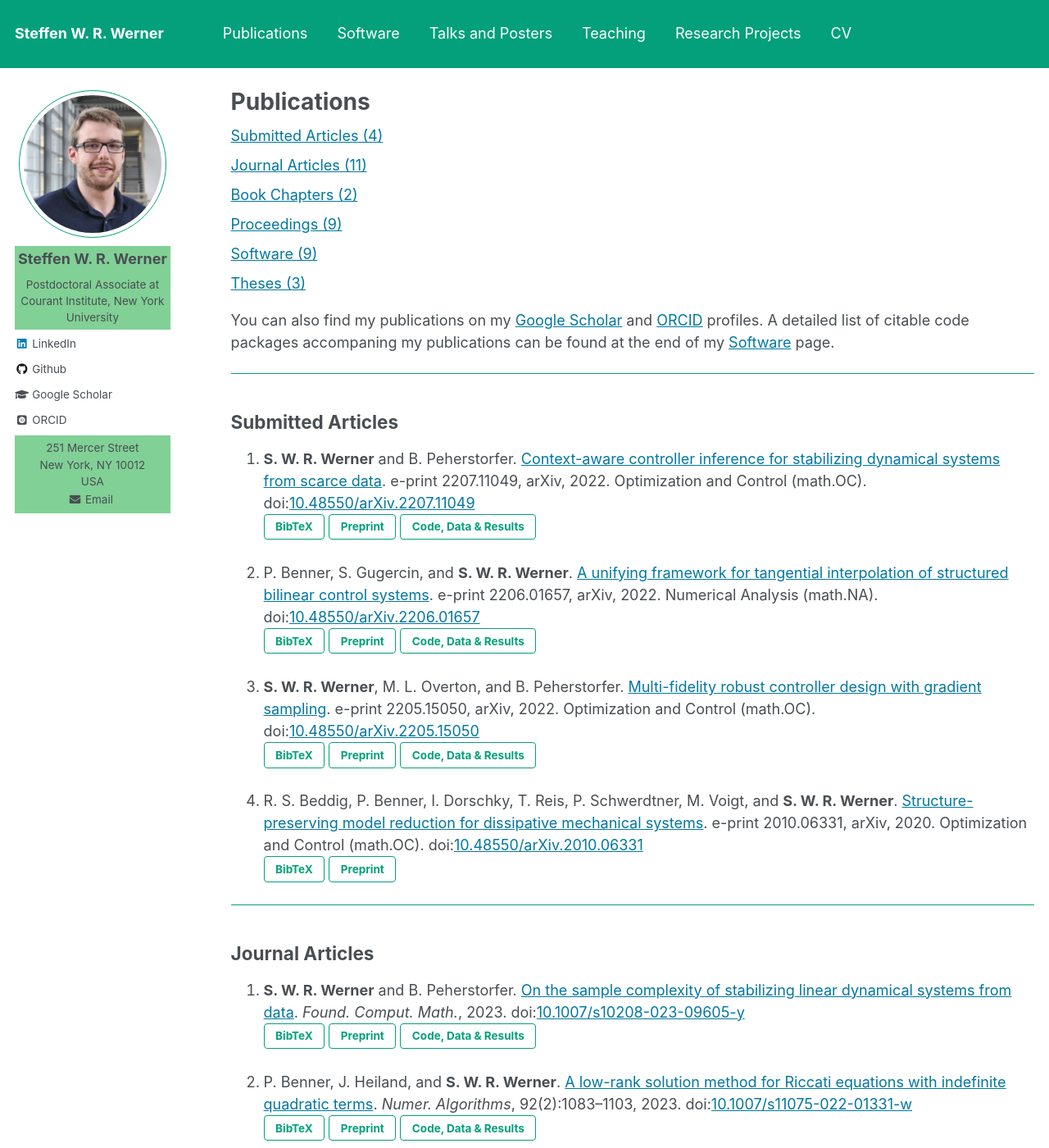
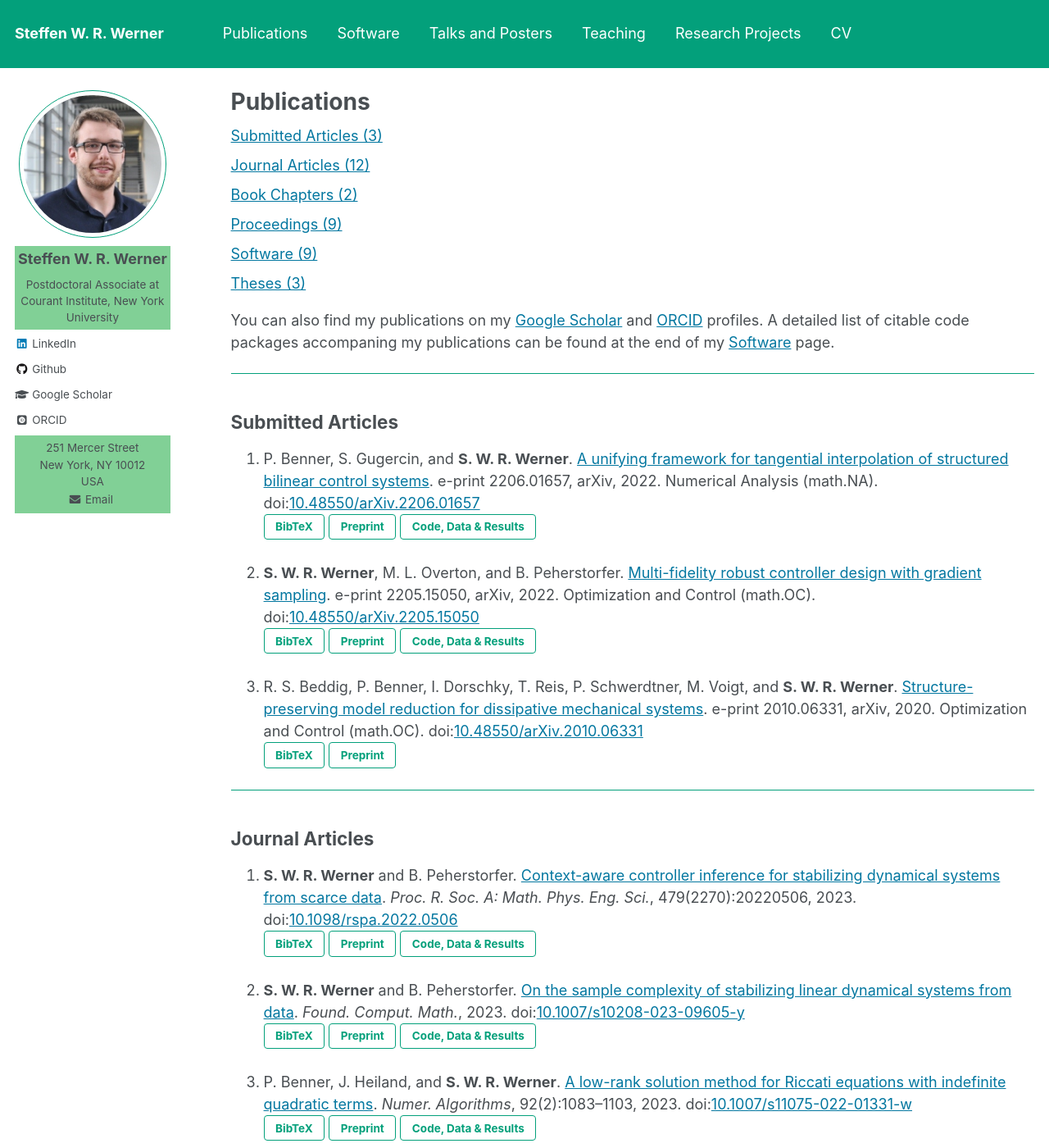
Before and after one commit to ninsteve/ninsteve.github.io, a Jekyll site: the page built from _pages/publications.md, in a window 1280 px wide and 1400 px high. Shown: the whole window at 82% size. Built offline with Jekyll 4.4.1, drawn with Linux system fonts in a browser that asks for light colours; nearby versions of some CDN libraries; some web fonts are replaced; formulas are drawn with MathJax 3.

Commit message:
Added publication and talk.

```diff
--- a/_pages/publications.md
+++ b/_pages/publications.md
@@ -12,10 +12,10 @@ author_profile: true
 {% endif %}
 
 <p style="margin-top:0.5em; margin-bottom:0.5em">
-  <a href="#submitted">Submitted Articles (4)</a>
+  <a href="#submitted">Submitted Articles (3)</a>
 </p>
 <p style="margin-top:0.5em; margin-bottom:0.5em">
-  <a href="#journal">Journal Articles (11)</a>
+  <a href="#journal">Journal Articles (12)</a>
 </p>
 <p style="margin-top:0.5em; margin-bottom:0.5em">
   <a href="#bookchapters">Book Chapters (2)</a>
@@ -47,18 +47,6 @@ found at the end of my
 ---
 
 ## <a name="submitted"></a>Submitted Articles ##
-
-1.  <strong>S. W. R. Werner</strong> and B. Peherstorfer. <a
-    target="blank_"
-    href="https://doi.org/10.48550/arXiv.2207.11049">Context-aware controller
-    inference for stabilizing dynamical systems from scarce data</a>.
-    e-print 2207.11049, arXiv, 2022. Optimization and Control (math.OC).
-    doi:<a target="blank_" href="https://doi.org/10.48550/arXiv.2207.11049">10.48550/arXiv.2207.11049</a><br />
-    <button id="WerP22a-pop" class="btn btn--inverse">BibTeX</button>
-    <a target="blank_" href="https://doi.org/10.48550/arXiv.2207.11049">
-    <button class="btn btn--inverse">Preprint</button></a>
-    <a target="blank_" href="https://doi.org/10.5281/zenodo.7530566">
-    <button class="btn btn--inverse">Code, Data & Results</button></a>
 
 1.  P. Benner, S. Gugercin, and <strong>S. W. R. Werner</strong>. <a
     target="blank_"
@@ -98,6 +86,18 @@ found at the end of my
 ---
 
 ## <a name="journal"></a>Journal Articles ##
+
+1.  <strong>S. W. R. Werner</strong> and B. Peherstorfer. <a
+    target="blank_"
+    href="https://doi.org/10.1098/rspa.2022.0506">Context-aware controller
+    inference for stabilizing dynamical systems from scarce data</a>.
+    <i>Proc. R. Soc. A: Math. Phys. Eng. Sci.</i>, 479(2270):20220506, 2023.
+    doi:<a target="blank_" href="https://doi.org/10.1098/rspa.2022.0506">10.1098/rspa.2022.0506</a><br />
+    <button id="WerP23a-pop" class="btn btn--inverse">BibTeX</button>
+    <a target="blank_" href="https://doi.org/10.48550/arXiv.2207.11049">
+    <button class="btn btn--inverse">Preprint</button></a>
+    <a target="blank_" href="https://doi.org/10.5281/zenodo.7530566">
+    <button class="btn btn--inverse">Code, Data & Results</button></a>
 
 1.  <strong>S. W. R. Werner</strong> and B. Peherstorfer. <a
     target="blank_" href="https://doi.org/10.1007/s10208-023-09605-y">On the
--- a/files/publications/bibtex.html
+++ b/files/publications/bibtex.html
@@ -2,27 +2,6 @@
 <!-- SUBMITTED ARTICLES                                                      -->
 <!--=========================================================================-->
 
-<script>
-  $(function(){
-  $('#WerP22a-pop').magnificPopup({ items: { src: '#WerP22a' },
-  closeBtnInside: true, autoFocusLast: false, fixedContentPos: false,
-  type: 'inline' }); });
-</script>
-<div id="WerP22a" class="bibtex-dialog mfp-hide">
-<pre><code>
-@TECHREPORT{WerP22a,
-  author =       {Werner, S.~W~.R. and Peherstorfer, B.},
-  title =        {Context-aware controller inference for stabilizing dynamical
-                  systems from scarce data},
-  institution =  {arXiv},
-  type =         {e-print},
-  number =       {2207.11049},
-  note =         {Optimization and Control (math.OC)},
-  year =         {2022},
-  doi =          {10.48550/arXiv.2207.11049}
-}
-</code></pre></div>
-<!--=========================================================================-->
 <script>
   $(function(){
   $('#BenGW22-pop').magnificPopup({ items: { src: '#BenGW22' },
@@ -92,6 +71,27 @@
 <!-- JOURNAL ARTICLES                                                        -->
 <!--=========================================================================-->
 
+<script>
+  $(function(){
+  $('#WerP23a-pop').magnificPopup({ items: { src: '#WerP23a' },
+  closeBtnInside: true, autoFocusLast: false, fixedContentPos: false,
+  type: 'inline' }); });
+</script>
+<div id="WerP23a" class="bibtex-dialog mfp-hide">
+<pre><code>
+@ARTICLE{WerP23a,
+  author =       {Werner, S.~W~.R. and Peherstorfer, B.},
+  title =        {Context-aware controller inference for stabilizing dynamical
+                  systems from scarce data},
+  journal =      {Proc. R. Soc. A: Math. Phys. Eng. Sci.},
+  volume =       {479},
+  number =       {2270},
+  pages =        {20220506},
+  year =         {2023},
+  doi =          {10.1098/rspa.2022.0506}
+}
+</code></pre></div>
+<!--=========================================================================-->
 <script>
   $(function(){
   $('#WerP23-pop').magnificPopup({ items: { src: '#WerP23' },
--- a/files/software/bibtex.html
+++ b/files/software/bibtex.html
@@ -90,7 +90,7 @@
 @MISC{supWer22b,
   author =       {Werner, S.~W.~R.},
   title  =       {Code, Data and Results for Numerical Experiments in
-                  ``{M}ulti-fidelity robust controller design with gradient
+                  ``{M}ultifidelity robust controller design with gradient
                   sampling'' (version 1.0)},
   month  =       may,
   year   =       {2022},
```
Also changed, not shown: _pages/software.md (+2 -2 lines), _pages/talks.md (+9 -1 lines), 1 other file.
